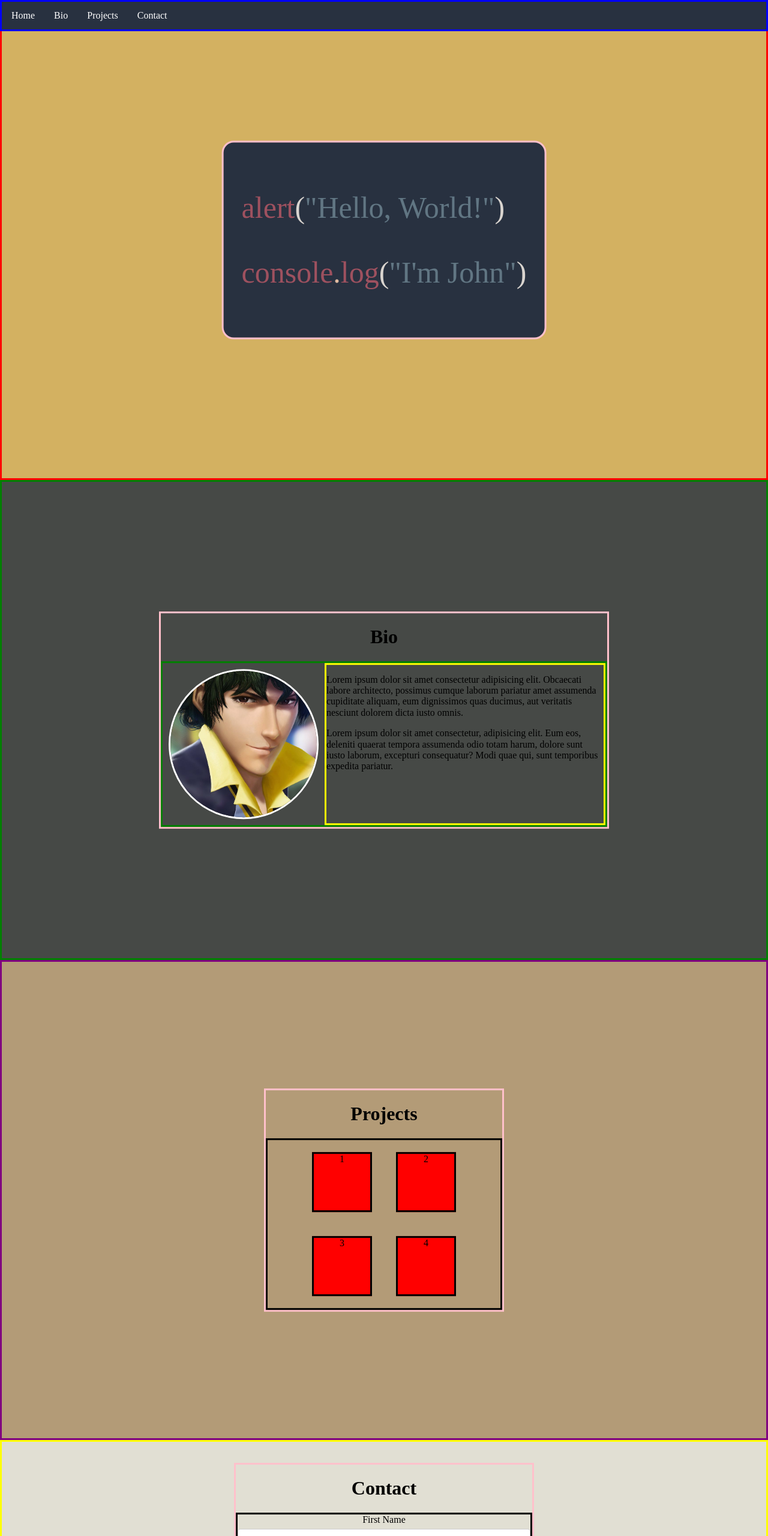
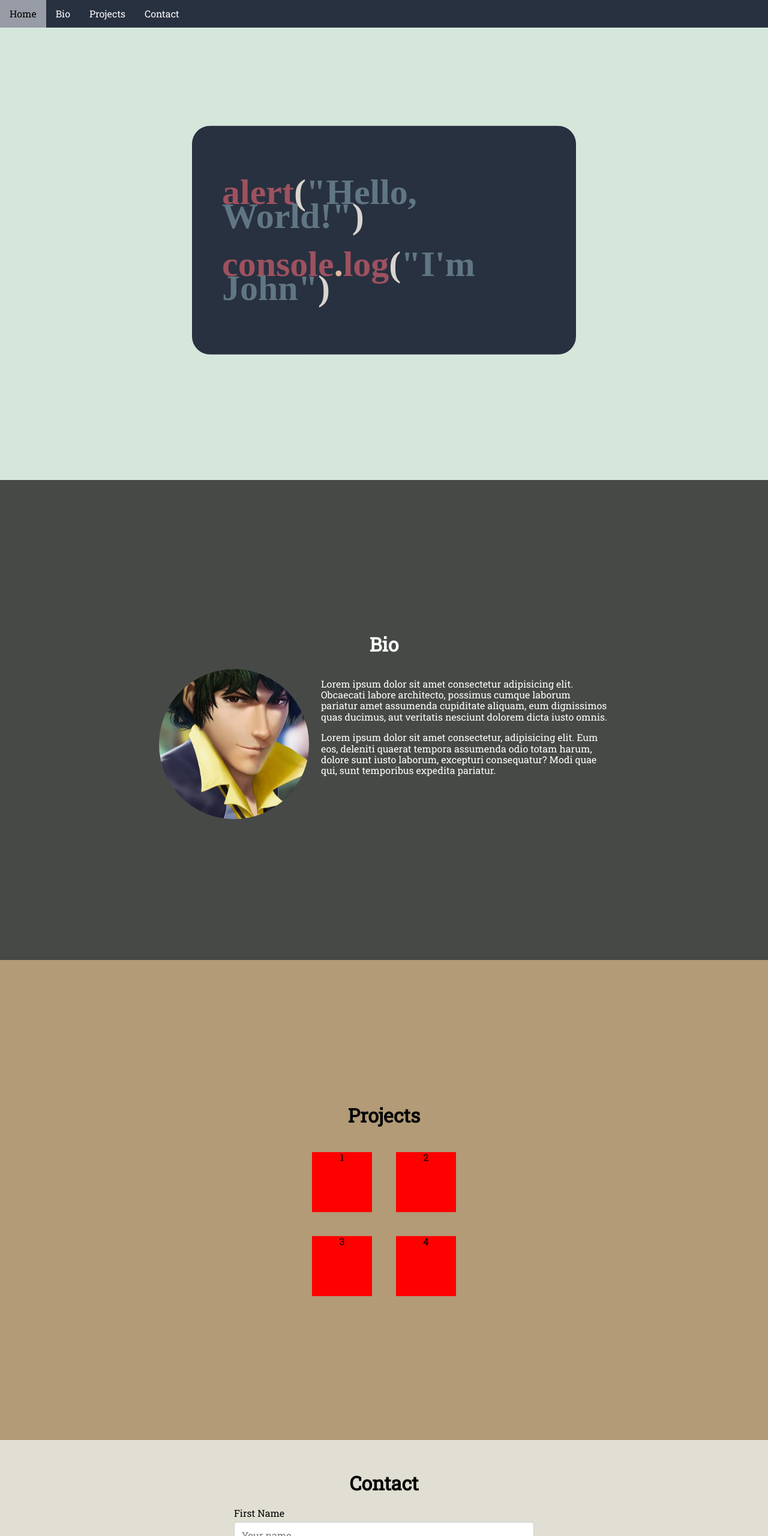
Before and after one commit to johnbdot/personal-portfolio, a plain HTML site: page index.html in a window 1280 px wide. Shown: the top 2560 px of the page at 60% size. Drawn offline with Linux system fonts and the light colour scheme; a web font is replaced by a local one.

Commit message:
index and style

```diff
--- a/css/style.css
+++ b/css/style.css
@@ -1,4 +1,7 @@
+@import url('https://fonts.googleapis.com/css2?family=Kiwi+Maru&family=Roboto+Slab&display=swap');
+
 body {
+    font-family: 'Roboto Slab', serif;
     height: 100vh;
     width: 100vw;
 }
@@ -8,7 +11,7 @@ body {
 }
 
 i {
-    padding: 20px;
+    padding: 30px;
     font-size: 50px;
 }
 
@@ -52,7 +55,7 @@ input[type=text], select, textarea {
 }
 
 input[type=submit] {
-    background-color: #4CAF50;
+    background-color: #283140;
     color: white;
     padding: 12px 20px;
     border: none;
@@ -62,21 +65,19 @@ input[type=submit] {
 /* end form */
 
 input[type=submit]:hover {
-    background-color: #45a049;
+    background-color: #283140;
 }
 
 #navbar {
     width: 100vw;
     position: fixed;
     z-index: 1;
-    border: 3px solid blue;
 }
 
 #welcome-section {
     height: 100vh;
     position: relative;
-    background-color: #D3B161;
-    border: 3px solid red;
+    background-color: #D5E7DB;
 }
 
 #bio {
@@ -84,21 +85,18 @@ input[type=submit]:hover {
     width: 100%;
     position: relative;
     background-color: #464946;
-    border: 3px solid green;
 }
 
 #projects {
     height: 100vh;
     position: relative;
     background-color: #B39B77;
-    border: 3px solid purple;
 }
 
 #contact {
     height: 100vh;
     position: relative;
     background-color: #E1DFD3;
-    border: 3px solid yellow;
 }
 
 .center {
@@ -107,34 +105,32 @@ input[type=submit]:hover {
 }
 
 .container-welcome {
-    font-size: 50px;
-    width: auto;
-    height: auto;
+    font-family: 'Kiwi Maru', serif;
+    font-size: 30px;
+    line-height: 40px;
     position: absolute;
     left: 50%;
     top: 50%;
     transform: translate(-50%, -50%);
-    padding: 30px;
+    padding: 50px;
     background-color: #283140;
-    border: 3px solid pink;
-    border-radius: 20px;
+    border-radius: 30px;
 }
 
 .container-bio {
+    color: #ffffff;
     text-align: center;
     position: absolute;
     width: 750px;
     left: 50%;
     top: 50%;
     transform: translate(-50%, -50%);
-    border: 3px solid pink;
 }
 
 .container-bio-flex {
     display: flex;
     flex-direction: row;
     text-align: center;
-    border: 3px solid green;
 }
 
 .portrait {
@@ -146,8 +142,7 @@ input[type=submit]:hover {
     display: flex;
     justify-content: center;
     align-items: center;
-    margin: 10px;
-    border: 3px solid white;
+    margin-right: 20px;
 }
 
 .portrait-size {
@@ -157,10 +152,9 @@ input[type=submit]:hover {
 .bio-para {
     flex: 1;
     text-align: left;
-    border: 3px solid yellow;
 }
 
-.center-projects {
+.container-projects {
     text-align: center;
     display: flex;
     flex-direction: column;
@@ -170,14 +164,12 @@ input[type=submit]:hover {
     left: 50%;
     top: 50%;
     transform: translate(-50%, -50%);
-    border: 3px solid pink;
 }
 
 .box {
     width: 100px;
     height: 100px;
     background-color: red;
-    border: 3px solid black;
     margin: 20px;
 }
 
@@ -189,23 +181,30 @@ input[type=submit]:hover {
     position: relative;
     width: auto;
     margin: auto;
-    border: 3px solid black;
 }
 
-.center-contact {
+.container-contact {
     width: 500px;
     text-align: center;
     position: absolute;
     left: 50%;
     top: 50%;
     transform: translate(-50%, -50%);
-    border: 3px solid pink;
 }
 
 .form {
-    border: 3px solid black;
+    text-align: left;
 }
 
+.button-center {
+    text-align: center;
+}
+
+.socials a:visited {
+    color: inherit;
+}
+
+/* start welcome font color */
 .red {
     color: #9E515F;
 }
@@ -225,3 +224,4 @@ input[type=submit]:hover {
 .purple {
     color: #4D1E3B;
 }
+/* end welcome font color */
--- a/index.html
+++ b/index.html
@@ -21,8 +21,8 @@
         </nav>
         <section id="welcome-section">
             <div class="container-welcome">
-                <p><span class="red">alert</span><span class="grey">(</span><span class="blue">"Hello, World!"</span><span class="grey">)</span></p>
-                <p><span class="red">console</span><span class="yellow">.</span><span class="red">log</span><span class="grey">(</span><span class="blue">"I'm John"</span><span class="grey">)</span></p>
+                <h1><span class="red">alert</span><span class="grey">(</span><span class="blue">"Hello, World!"</span><span class="grey">)</span></h1>
+                <h1><span class="red">console</span><span class="yellow">.</span><span class="red">log</span><span class="grey">(</span><span class="blue">"I'm John"</span><span class="grey">)</span></h1>
             </div>
         </section>
         <section id="bio">
@@ -38,7 +38,7 @@
             </div>
         </section>
         <section id="projects">
-            <div class="center-projects">
+            <div class="container-projects">
                 <h1>Projects</h1>
                 <div class="project-tile">
                     <div class="box">1</div>
@@ -49,7 +49,7 @@
             </div>
         </section>
         <section id="contact">
-            <div class="center-contact">
+            <div class="container-contact">
                 <h1>Contact</h1>
                 <div class="form">
                     <form action="/action_page.php">
@@ -69,7 +69,7 @@
                         <label for="subject">Subject</label>
                         <textarea id="subject" name="subject" placeholder="Write something.." style="height:200px"></textarea>
 
-                        <input type="submit" value="Submit">
+                        <div class="button-center"><input type="submit" value="Submit"></div>
                     </form>
                 </div>
                 <div class="socials">
```
